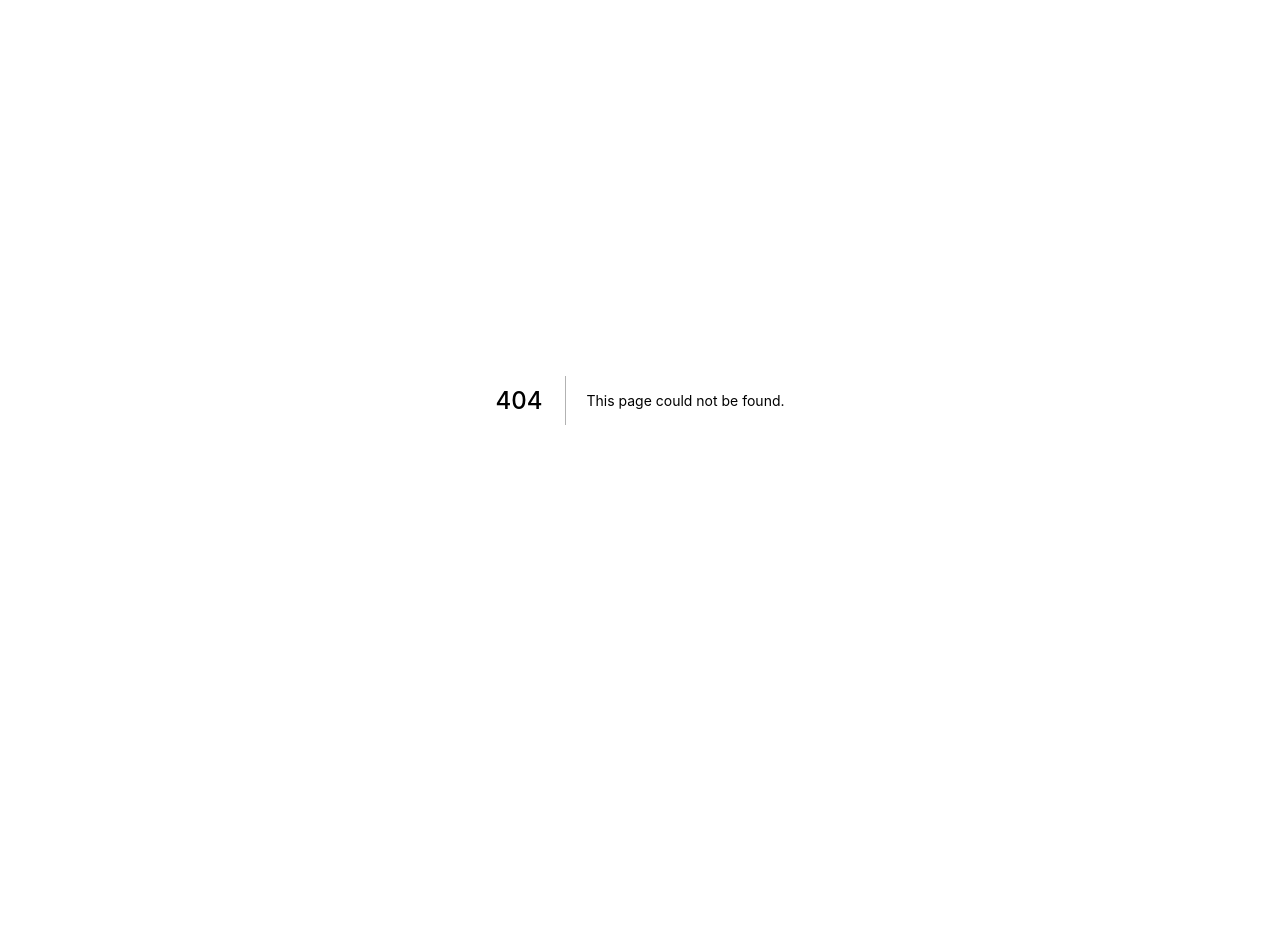
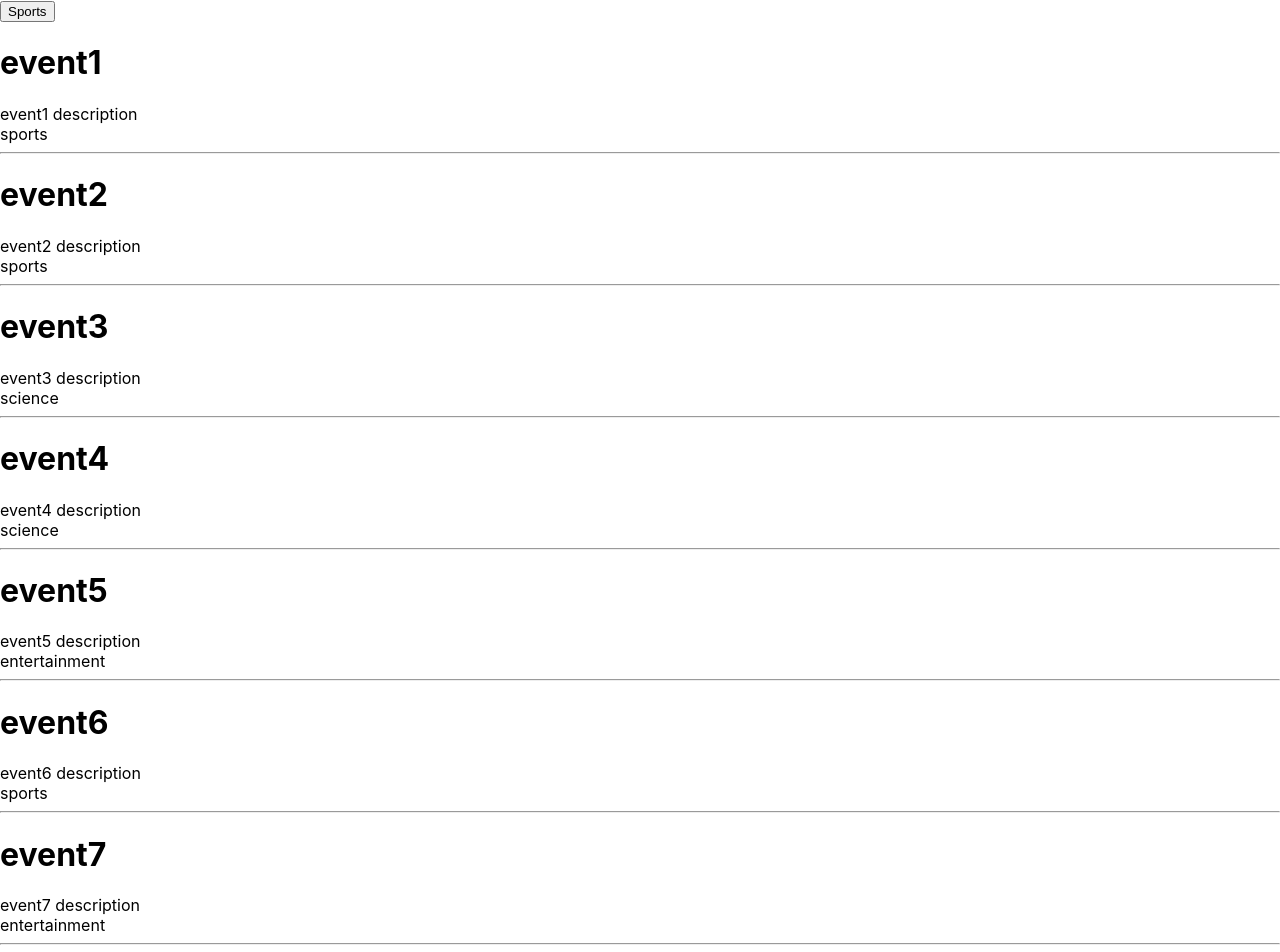
Before and after one commit to itshasnainkhanofficial/nextapp, a Next.js app: page /preplusclient in a window 1280 px wide. Before the commit this address had no page. Shown: the top 952 px of the page. Before the commit the page ends 800 px from the top, so only its background shows below. Built offline with nearby package versions, Linux system fonts and the light colour scheme; data requests are answered from the project's data file.

Commit message:
pre-rendering topics done alhamdulillah

```diff
--- a/db.json
+++ b/db.json
@@ -12,6 +12,7 @@
       { "id": 10, "title": "p10", "price": 55000 , "description" : "p10 description" },
       { "id": 100, "title": "p100", "price": 55000 , "description" : "p1000 updated description" }
     ],
+
     "news" : [
       { "id": 1, "title": "n1", "content": "n1 content updated" , "category" : "sports" },
       { "id": 2, "title": "n2", "content": "n2 content" , "category" : "science" },
@@ -23,6 +24,89 @@
       { "id": 8, "title": "n8", "content": "n8 content" , "category" : "entertainment" },
       { "id": 9, "title": "n9", "content": "n9 content" , "category" : "sports" },
       { "id": 10, "title": "n10", "content": "n10 content" , "category" : "science" }
+    ],
+
+    "deshboard" : {
+      "posts" : 15,
+      "comments" : 10,
+      "likes" : 15,
+      "shares" : 200,
+      "followers" : 25,
+      "following" : 30
+    },
+
+    "events" : [
+      {
+        "id": 1,
+        "title": "event1",
+        "description": "event1 description",
+        "category" : "sports"
+      },
+      {
+        "id": 2,
+        "title": "event2",
+        "description": "event2 description",
+        "category" : "sports"
+      },
+      {
+        "id": 3,
+        "title": "event3",
+        "description": "event3 description",
+        "category" : "science"
+      },
+      {
+        "id": 4,
+        "title": "event4",
+        "description": "event4 description",
+        "category" : "science"
+      },
+      {
+        "id": 5,
+        "title": "event5",
+        "description": "event5 description",
+        "category" : "entertainment"
+      },
+      {
+        "id": 6,
+        "title": "event6",
+        "description": "event6 description",
+        "category" : "sports"
+      },
+      {
+        "id": 7,
+        "title": "event7",
+        "description": "event7 description",
+        "category" : "entertainment"
+      },
+      {
+        "id": 8,
+        "title": "event8",
+        "description": "event8 description",
+        "category" : "sports"
+      },
+      {
+        "id": 9,
+        "title": "event9",
+        "description": "event9 description",
+        "category" : "science"
+      },
+      {
+        "id": 10,
+        "title": "event10",
+        "description": "event10 description",
+        "category" : "entertainment"
+      }
+
+
+
+
+
+
+
+
+
+
     ]
 
+
 }
--- a/package.json
+++ b/package.json
@@ -7,13 +7,14 @@
     "build": "next build",
     "start": "next start",
     "lint": "next lint",
-    "json-server" : "json-server --watch db.json --port 4000"
+    "json-server": "json-server --watch db.json --port 4000"
   },
   "dependencies": {
     "json-server": "^0.16.3",
     "next": "11.1.0",
     "react": "17.0.2",
-    "react-dom": "17.0.2"
+    "react-dom": "17.0.2",
+    "swr": "^0.5.6"
   },
   "devDependencies": {
     "eslint": "7.32.0",
--- /dev/null
+++ b/pages/preplusclient/index.js
@@ -0,0 +1,133 @@
+
+// function AllEvents({events}) {
+//     return (
+//         <div>
+//             {
+//                 events.map( event => {
+//                     return (
+//                         <div key={event.id}>
+//                             <h1 >{event.title}</h1>
+//                             <div >{event.description}</div>
+//                             <div >{event.category}</div>
+//                             <hr />
+//                         </div>
+
+//                     );
+//                 })
+//             }
+//         </div>
+//     )
+// }
+
+// export default AllEvents
+
+
+// export async function getServerSideProps(){
+//     const response = await fetch('http://localhost:4000/events');
+//     const data = await response.json();
+
+//     return {
+//         props : {
+//             events : data
+//         }
+//     }
+// }
+
+
+
+
+// // filtering events
+// import { useState } from 'react'
+// function AllEvents({events}) {
+//     const [filteredEvents, setFilteredEvents] = useState(events)
+
+//     const filterEvent = async () => {
+//         const response = await fetch('http://localhost:4000/events?category=sports');
+//         const data = await response.json();
+//         setFilteredEvents(data);
+//     }
+//     return (
+//         <div>
+//             <button onClick={filterEvent}>Sports</button>
+//             {
+//                 filteredEvents.map( event => {
+//                     return (
+//                         <div key={event.id}>
+//                             <h1 >{event.title}</h1>
+//                             <div >{event.description}</div>
+//                             <div >{event.category}</div>
+//                             <hr />
+//                         </div>
+
+//                     );
+//                 })
+//             }
+//         </div>
+//     )
+// }
+
+// export default AllEvents
+
+
+// export async function getServerSideProps(){
+//     const response = await fetch('http://localhost:4000/events');
+//     const data = await response.json();
+
+//     return {
+//         props : {
+//             events : data
+//         }
+//     }
+// }
+
+// filtering events using shallow routing
+import { useState } from 'react'
+import {useRouter} from 'next/router'
+
+function AllEvents({events}) {
+    const [filteredEvents, setFilteredEvents] = useState(events)
+    const router = useRouter();
+
+    const filterEvent = async () => {
+        const response = await fetch('http://localhost:4000/events?category=sports');
+        const data = await response.json();
+        setFilteredEvents(data);
+        router.push('/preplusclient?category=sports' , undefined , {shallow : true});
+    }
+    return (
+        <div>
+            <button onClick={filterEvent}>Sports</button>
+            {
+                filteredEvents.map( event => {
+                    return (
+                        <div key={event.id}>
+                            <h1 >{event.title}</h1>
+                            <div >{event.description}</div>
+                            <div >{event.category}</div>
+                            <hr />
+                        </div>
+
+                    );
+                })
+            }
+        </div>
+    )
+}
+
+export default AllEvents
+
+
+export async function getServerSideProps(context){
+    const { query } = context;
+    const { category } = query;
+    const queryString = category ? "category=sports" : "";
+
+    const response = await fetch(`http://localhost:4000/events?${queryString}`);
+    const data = await response.json();
+
+    return {
+        props : {
+            events : data
+        }
+    }
+}
```
Also changed, not shown: pages/clientsidedatafetching/effect/index.js (added, +36 -0 lines), pages/clientsidedatafetching/swr/index.js (added, +26 -0 lines), 1 other file (tests, documents, lock files or other folders).
